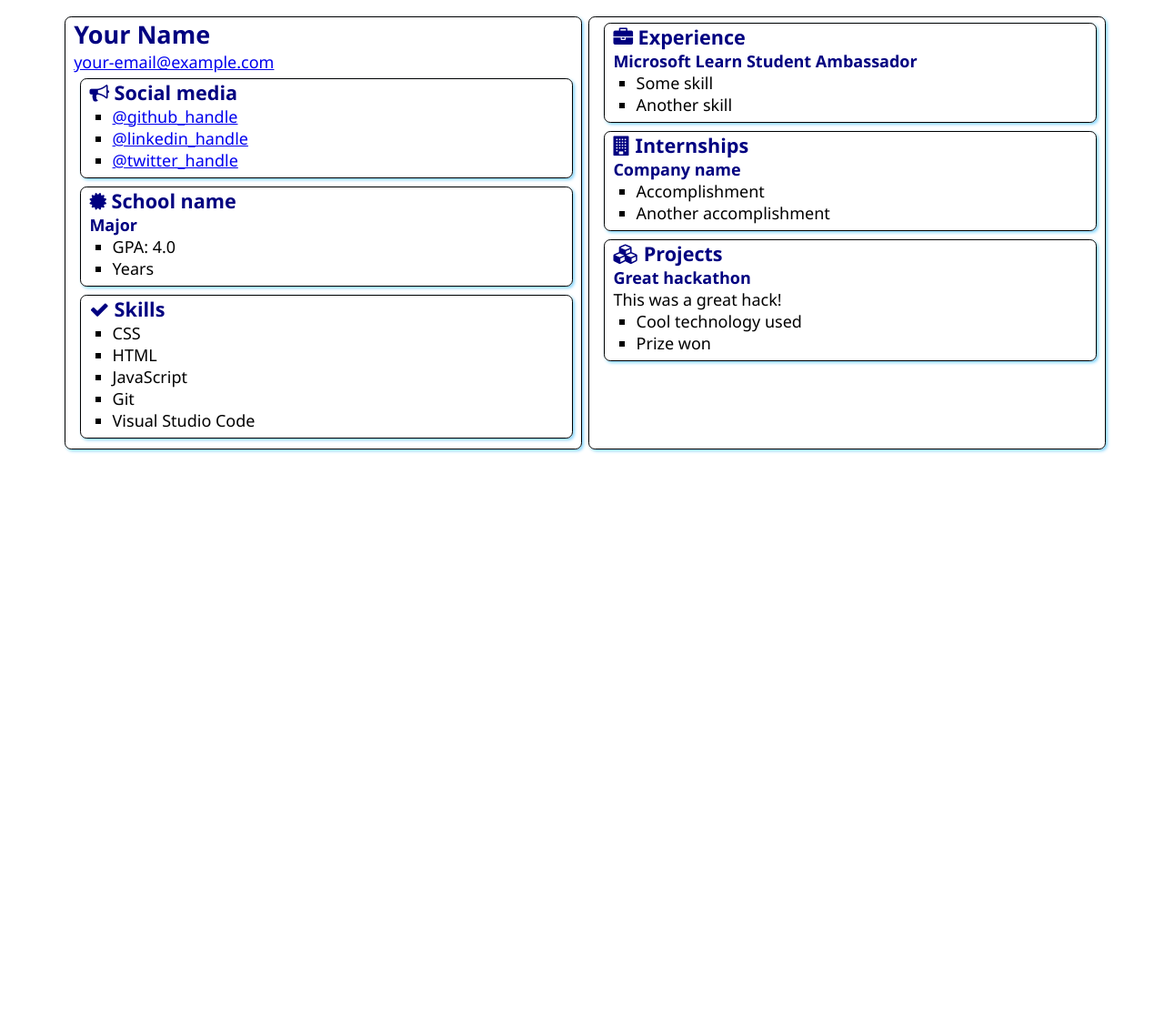
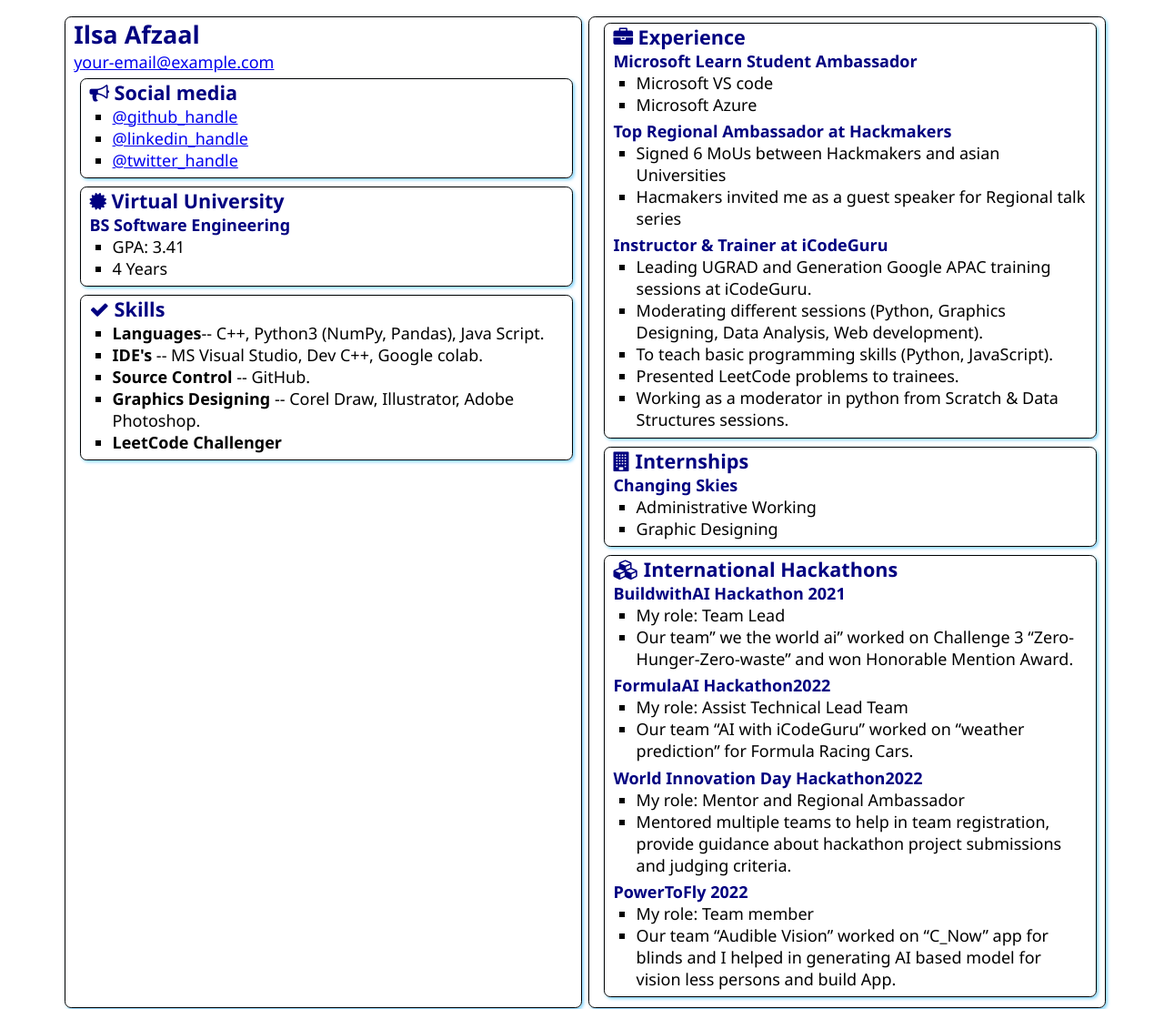
Before and after one commit to iaiu2142/SATechnicalOnboarding, a plain HTML site: page src/index.html in a window 1280 px wide. Shown: the top 1109 px of the page at 91% size. Before the commit the page ends 800 px from the top, so only its background shows below. Drawn offline with Linux system fonts and the light colour scheme.

Commit message:
Update my resume

```diff
--- a/src/index.html
+++ b/src/index.html
@@ -12,8 +12,8 @@
 <body>
     <main>
         <article class="box">
-            <h1>Your Name</h1>
-            <div><a href="mailto:your.email@example.com">your-email@example.com</a></div>
+            <h1>Ilsa Afzaal</h1>
+            <div><a href="mailto:Ilsa.Afzaal@studentambassadors.com">your-email@example.com</a></div>
 
             <section class="box">
                 <h2>
@@ -21,9 +21,9 @@
                     Social media
                 </h2>
                 <ul>
-                    <li><a href="https://github.com/<handle>">@github_handle</a></li>
-                    <li><a href="https://linkedin.com/in/<handle>">@linkedin_handle</a></li>
-                    <li><a href="https://twitter.com/<handle>">@twitter_handle</a></li>
+                    <li><a href="https://github.com/iaiu2142">@github_handle</a></li>
+                    <li><a href="https://www.linkedin.com/in/ilsaafzaal/">@linkedin_handle</a></li>
+                    <li><a href="https://twitter.com/IlsaAfzaal">@twitter_handle</a></li>
                 </ul>
             </section>
 
@@ -31,12 +31,12 @@
                 <div class="education">
                     <h2>
                         <i class="fa fa-certificate" aria-hidden="true"></i>
-                        School name
+                        Virtual University
                     </h2>
-                    <h3>Major</h3>
+                    <h3>BS Software Engineering</h3>
                     <ul>
-                        <li>GPA: 4.0</li>
-                        <li>Years</li>
+                        <li>GPA: 3.41</li>
+                        <li>4 Years</li>
                     </ul>
                 </div>
             </section>
@@ -47,11 +47,19 @@
                     Skills
                 </h2>
                 <ul>
-                    <li>CSS</li>
-                    <li>HTML</li>
-                    <li>JavaScript</li>
-                    <li>Git</li>
-                    <li>Visual Studio Code</li>
+                    <li>
+                        <b>Languages</b>-- C++, Python3 (NumPy, Pandas), Java Script.
+                    </li>
+                    <li>
+                        <b>IDE's</b> -- MS Visual Studio, Dev C++, Google colab.
+                    </li>
+                    <li>
+                        <b>Source Control</b> -- GitHub.
+                    </li>
+                    <li>
+                        <b>Graphics Designing</b> -- Corel Draw, Illustrator, Adobe Photoshop.
+                    </li>
+                    <li><b>LeetCode Challenger</b></li>
                 </ul>
             </section>
         </article>
@@ -63,8 +71,21 @@
                 </h2>
                 <h3>Microsoft Learn Student Ambassador</h3>
                 <ul>
-                    <li>Some skill</li>
-                    <li>Another skill</li>
+                    <li>Microsoft VS code</li>
+                    <li>Microsoft Azure</li>
+                </ul>
+                <h3>Top Regional Ambassador at Hackmakers</h3>
+                <ul>
+                    <li>Signed 6 MoUs between Hackmakers and asian Universities</li>
+                    <li>Hacmakers invited me as a guest speaker for Regional talk series</li>
+                </ul>
+                <h3>Instructor & Trainer at iCodeGuru</h3>
+                <ul>
+                    <li>Leading UGRAD and Generation Google APAC training sessions at iCodeGuru.</li>
+                    <li>Moderating different sessions (Python, Graphics Designing, Data Analysis, Web development).</li>
+                    <li>To teach basic programming skills (Python, JavaScript).</li>
+                    <li>Presented LeetCode problems to trainees.</li>
+                    <li>Working as a moderator in python from Scratch & Data Structures sessions.</li>
                 </ul>
             </section>
             <section class="box">
@@ -73,23 +94,36 @@
                     Internships
                 </h2>
 
-                <h3>Company name</h3>
+                <h3>Changing Skies</h3>
                 <ul>
-                    <li>Accomplishment</li>
-                    <li>Another accomplishment</li>
+                    <li>Administrative Working</li>
+                    <li>Graphic Designing</li>
                 </ul>
             </section>
             <section class="box">
                 <h2>
                     <i class="fa fa-cubes" aria-hidden="true"></i>
-                    Projects
+                    International Hackathons
                 </h2>
-
-                <h3>Great hackathon</h3>
-                <div>This was a great hack!</div>
+                <h3>BuildwithAI Hackathon 2021</h3>
                 <ul>
-                    <li>Cool technology used</li>
-                    <li>Prize won</li>
+                    <li>My role: Team Lead</li>
+                    <li>Our team” we the world ai” worked on Challenge 3 “Zero-Hunger-Zero-waste” and won Honorable Mention Award.</li>
+                </ul>
+                <h3>FormulaAI Hackathon2022</h3>
+                <ul>
+                    <li>My role: Assist Technical Lead Team</li>
+                    <li>Our team “AI with iCodeGuru” worked on “weather prediction” for Formula Racing Cars.</li>
+                </ul>
+                <h3>World Innovation Day Hackathon2022</h3>
+                <ul>
+                    <li>My role: Mentor and Regional Ambassador</li>
+                    <li>Mentored multiple teams to help in team registration, provide guidance about hackathon project submissions and judging criteria.</li>
+                </ul>
+                <h3>PowerToFly 2022</h3>
+                <ul>
+                    <li>My role: Team member</li>
+                    <li>Our team “Audible Vision” worked on “C_Now” app for blinds and I helped in generating AI based model for vision less persons and build App.</li>
                 </ul>
             </section>
         </article>
```
